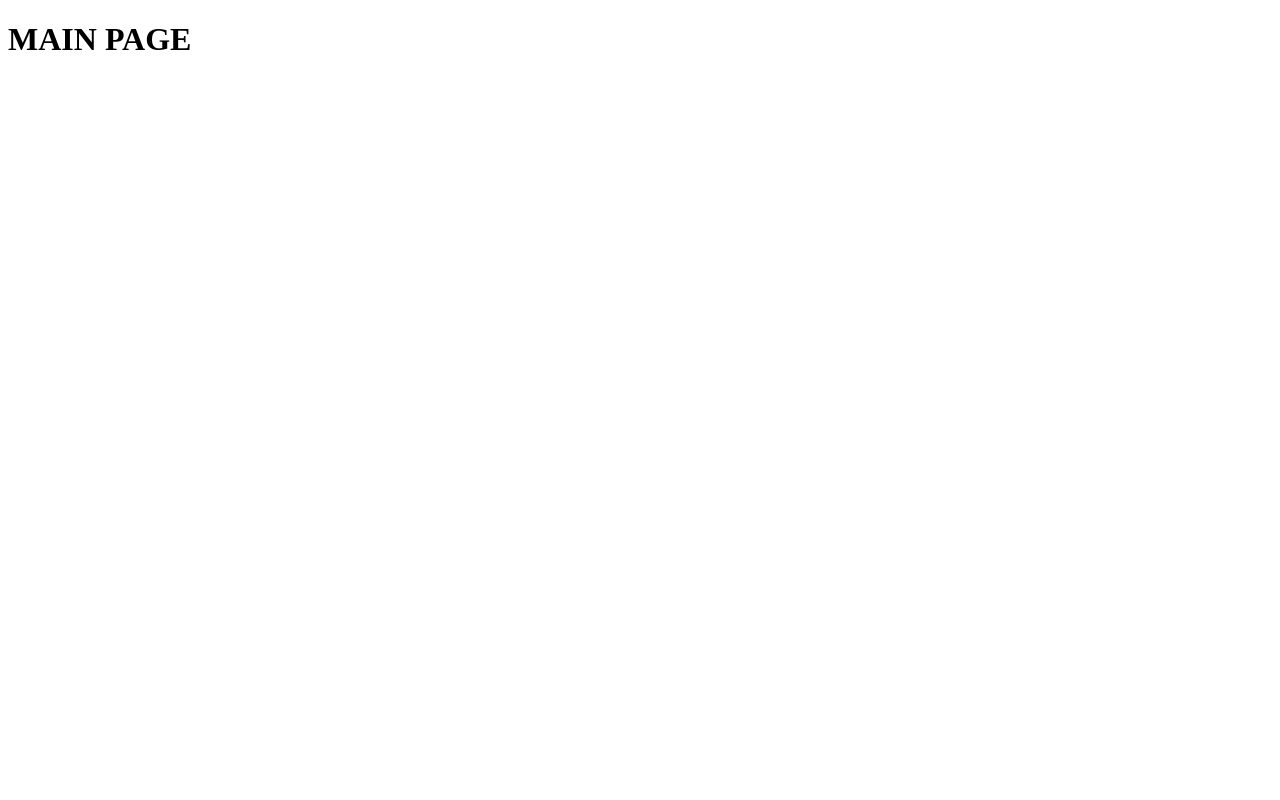
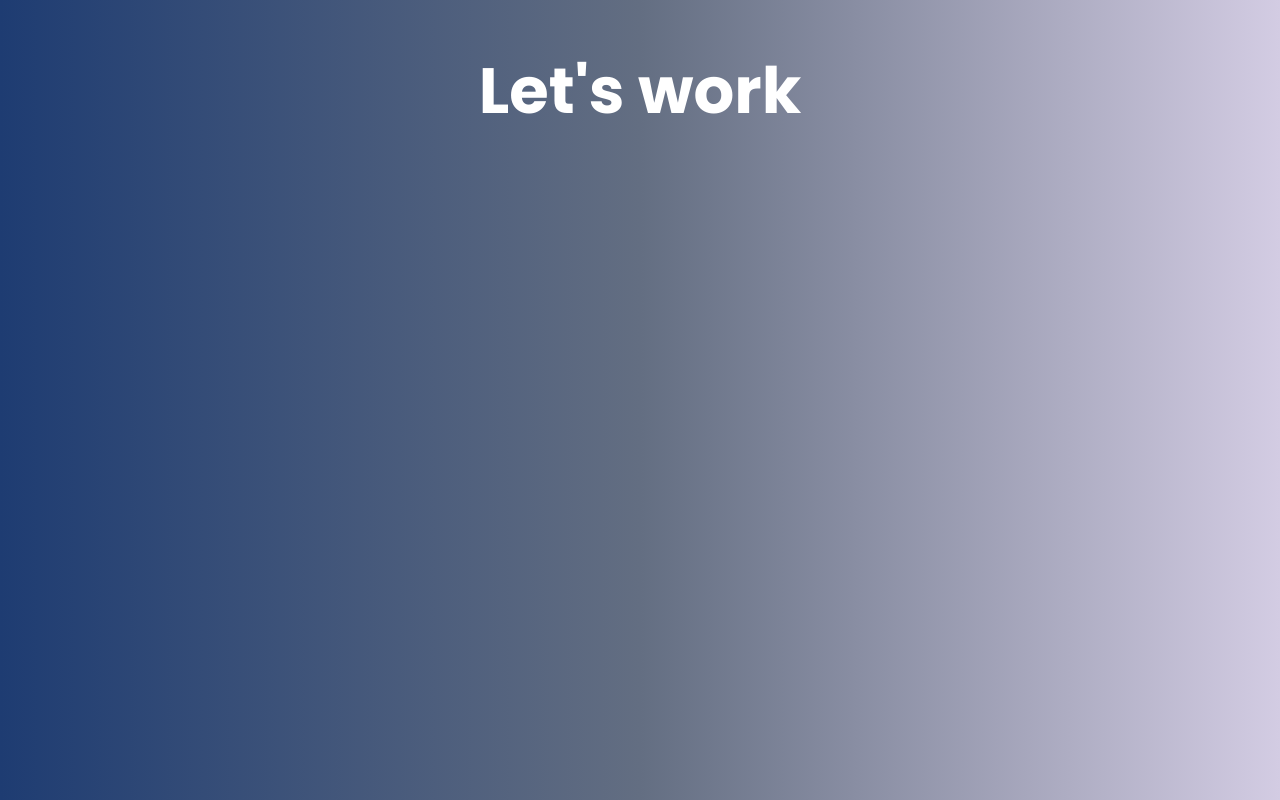
Before and after one commit to EstuardoR/Dask, a Next.js app in the folder dask-app/: page / in a window 1280 px wide. Built offline with nearby package versions, Linux system fonts and the light colour scheme.

Commit message:
style: Update Home component layout and styling

```diff
--- a/dask-app/src/app/page.tsx
+++ b/dask-app/src/app/page.tsx
@@ -1,9 +1,13 @@
 import layout from './layout';
+import styles from '../page.module.css'
 
 export default function Home() {
   return (
-      <div>
-          <h1>MAIN PAGE</h1>
+    <div className={styles.background}>
+      <div className={styles.title}>
+        <h1>Let's work</h1>
       </div>
+
+    </div>
   );
 }
```
